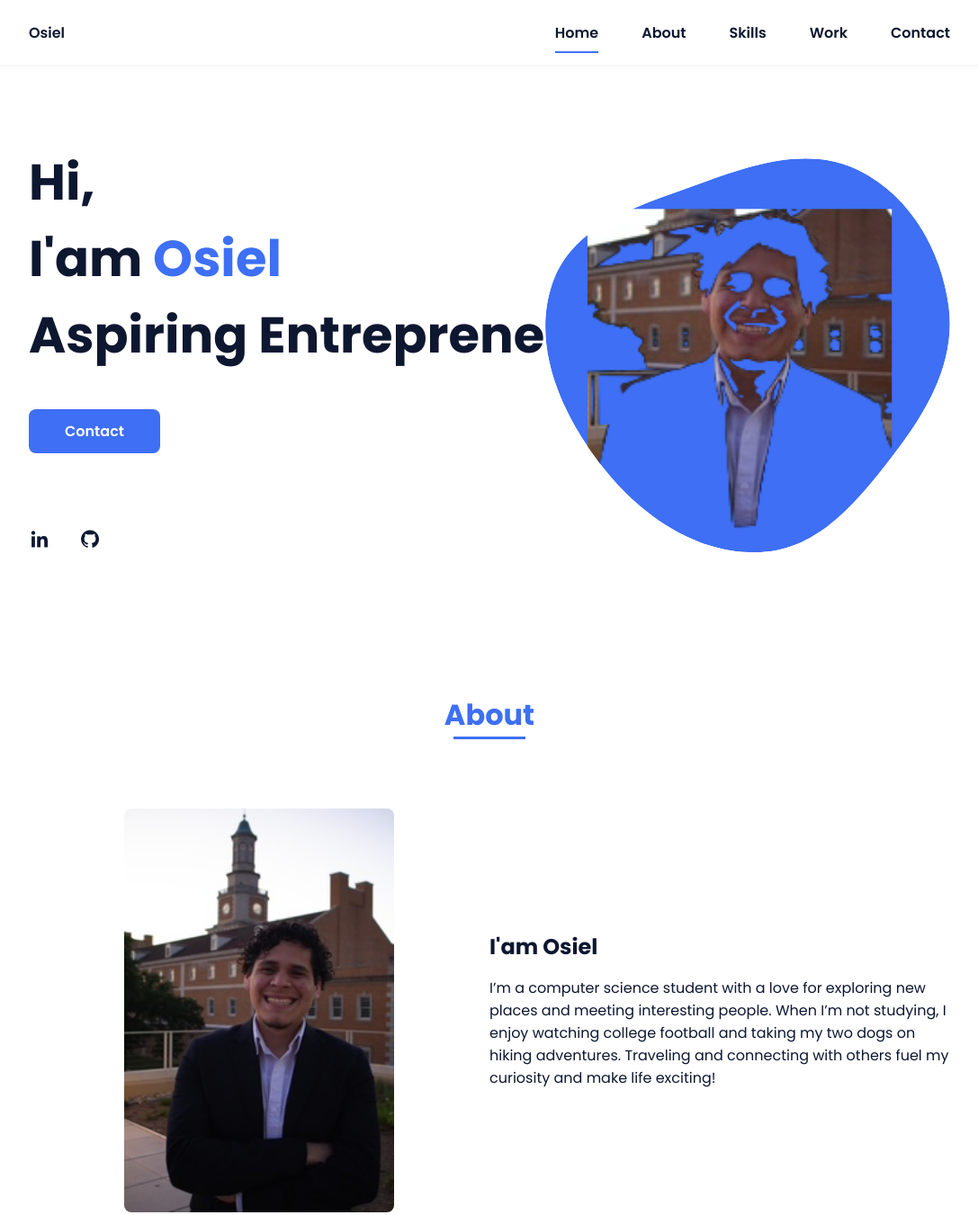
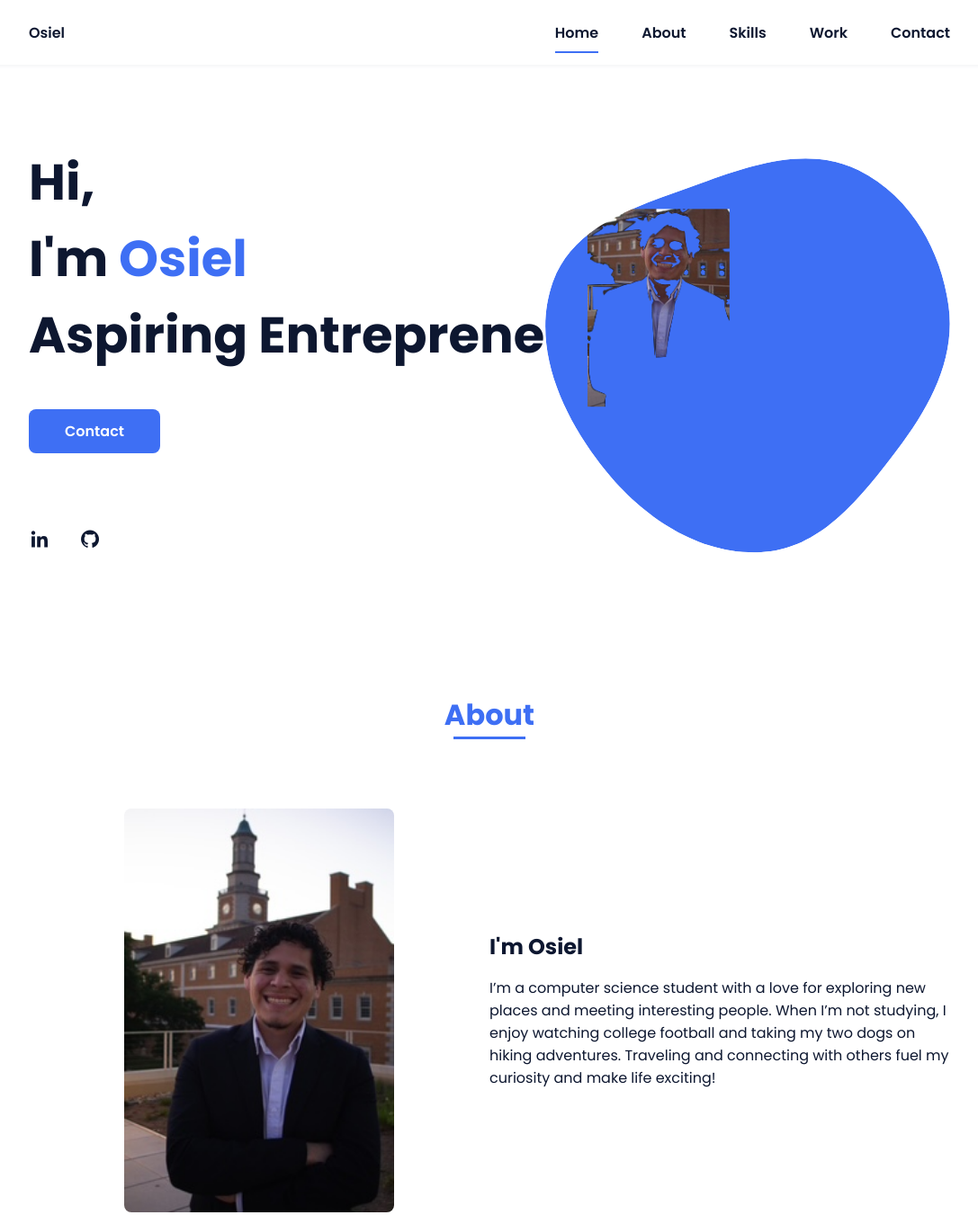
Before and after one commit to OCL21/Instagram_Content_Analysis_Python, a plain HTML site: page index.html in a window 1280 px wide. Shown: the top 1351 px of the page at 90% size, without its empty margins (96-1183 px from the left). Drawn offline with nearby package versions, Linux system fonts and the light colour scheme.

Commit message:
Update index.html

```diff
--- a/index.html
+++ b/index.html
@@ -39,7 +39,7 @@
             <!--===== HOME =====-->
             <section class="home bd-grid" id="home">
                 <div class="home__data">
-                    <h1 class="home__title">Hi,<br>I'am <span class="home__title-color">Osiel</span><br>Aspiring Entrepreneur</h1>
+                    <h1 class="home__title">Hi,<br>I'm <span class="home__title-color">Osiel</span><br>Aspiring Entrepreneur</h1>
 
                     <a href="#" class="button">Contact</a>
                 </div>
@@ -57,7 +57,7 @@
                         </mask>
                         <g mask="url(#mask0)">
                             <path d="M9.19024 145.964C34.0253 76.5814 114.865 54.7299 184.111 29.4823C245.804 6.98884 311.86 -14.9503 370.735 14.143C431.207 44.026 467.948 107.508 477.191 174.311C485.897 237.229 454.931 294.377 416.506 344.954C373.74 401.245 326.068 462.801 255.442 466.189C179.416 469.835 111.552 422.137 65.1576 361.805C17.4835 299.81 -17.1617 219.583 9.19024 145.964Z"/>
-                            <image class="home__blob-img" x="50" y="60" href="assets/profile.png"/>
+                            <image x="50" y="60" href="assets/profile.png"/>
                         </g>
                     </svg>
                 </div>
@@ -73,7 +73,7 @@
                     </div>
 
                     <div>
-                        <h2 class="about__subtitle">I'am Osiel</h2>
+                        <h2 class="about__subtitle">I'm Osiel</h2>
                         <p class="about__text">I’m a computer science student with a love for exploring new places and meeting interesting people. When I’m not studying, I enjoy watching college football and taking my two dogs on hiking adventures. Traveling and connecting with others fuel my curiosity and make life exciting!</p>
                     </div>
                 </div>
```
